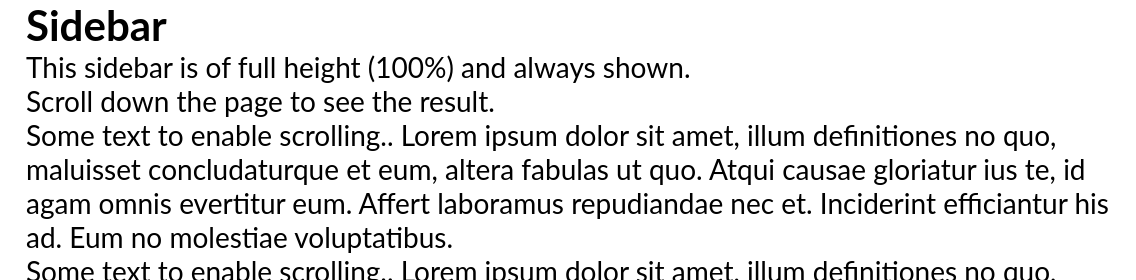
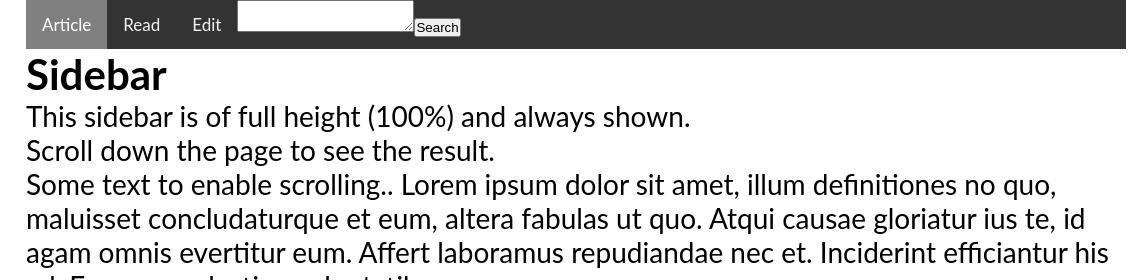
Before and after one commit to DCI-Dusseldorf/SamaWiki, a plain HTML site: page index.html in a window 1280 px wide. Shown: the top 280 px of the page, 144-1280 px from the left. Drawn offline with Linux system fonts and the light colour scheme.

Commit message:
Top nav added but css has to be done

```diff
--- a/css/style.css
+++ b/css/style.css
@@ -54,3 +54,31 @@ body {
 .Logo {
   text-align: center;
 }
+
+/* Add a black background color to the top navigation */
+.topnav {
+  background-color: #333;
+  overflow: hidden;
+}
+
+/* Style the links inside the navigation bar */
+.topnav a {
+  float: left;
+  color: #f2f2f2;
+  text-align: center;
+  padding: 14px 16px;
+  text-decoration: none;
+  font-size: 17px;
+}
+
+/* Change the color of links on hover */
+.topnav a:hover {
+  background-color: #ddd;
+  color: black;
+}
+
+/* Add a color to the active/current link */
+.topnav a.active {
+  background-color: grey;
+  color: white;
+}
--- a/index.html
+++ b/index.html
@@ -9,13 +9,12 @@
 </head>
 
     <body>
-
         <div class="sidenav">
-           <section class="Logo">
+        <section class="Logo">
             <img  src="https://upload.wikimedia.org/wikipedia/commons/0/07/Wikipedia_logo_%28svg%29.svg" alt="Wikipedia Logo" >
             <h2>Wikipedia</h2>
-            </section>
-            <section>
+        </section>
+        <section>
           <a href="#">Main page</a>
           <a href="#">Contents</a>
           <a href="#">Current events</a>
@@ -28,6 +27,12 @@
 
 
         <div class="main">
+            <div class="topnav">
+                <a class="active" href="#">Article</a>
+                <a href="#">Read</a>
+                <a href="#">Edit</a>
+                <textarea id="input"></textarea><button onclick="search()">Search</button>
+            </div>
           <h2>Sidebar</h2>
           <p>This sidebar is of full height (100%) and always shown.</p>
           <p>Scroll down the page to see the result.</p>
```
